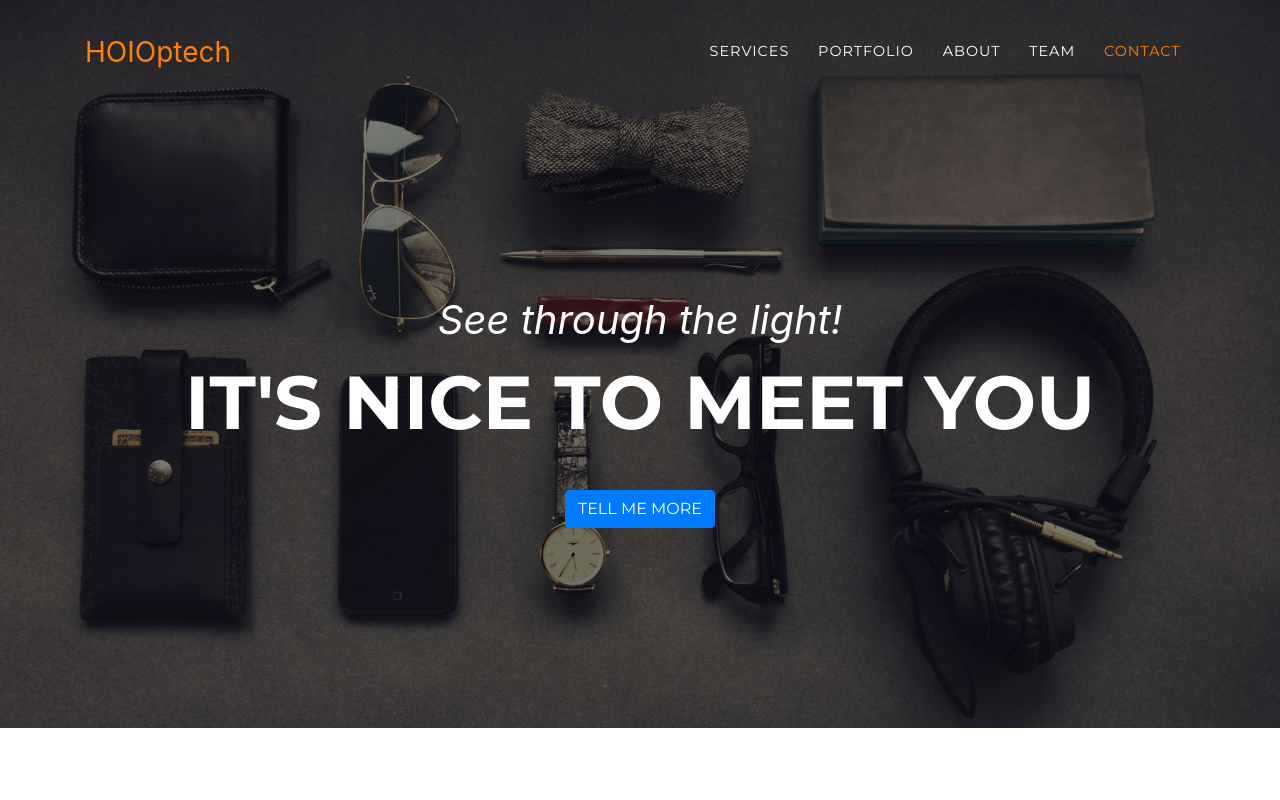
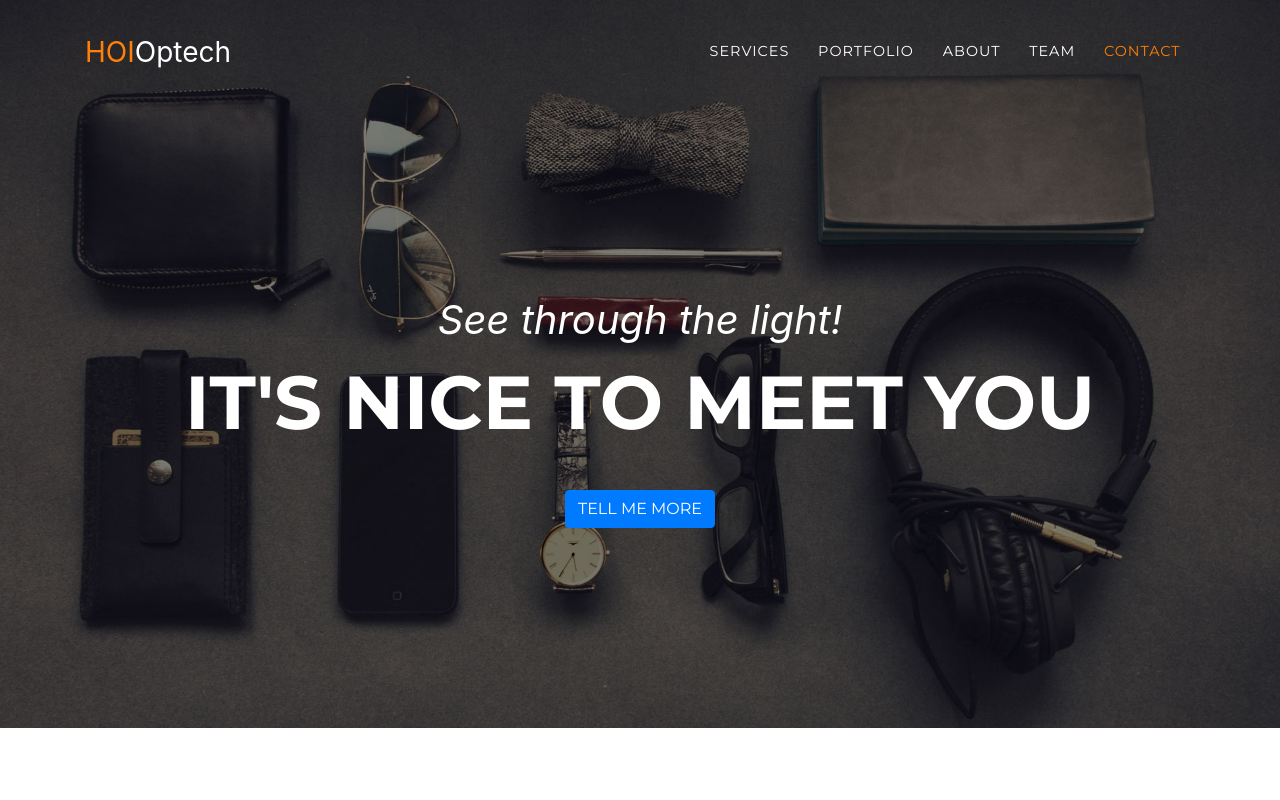
Before and after one commit to HoiOptech/hoioptech.github.io, a website with bundled scripts: page index.html in a window 1280 px wide. Shown: the top 800 px of the page. Built offline with nearby package versions, Linux system fonts and the light colour scheme; a web font is replaced by a local one.

Commit message:
change color scheme

```diff
--- a/index.html
+++ b/index.html
@@ -30,7 +30,7 @@
   <!-- Navigation -->
   <nav class="navbar navbar-expand-lg navbar-dark fixed-top" id="mainNav">
     <div class="container">
-      <a class="navbar-brand js-scroll-trigger" href="#page-top">HOIOptech</a>
+      <a class="navbar-brand js-scroll-trigger" href="#page-top">HOI<font color="white">Optech</font></a>
       <button class="navbar-toggler navbar-toggler-right" type="button" data-toggle="collapse" data-target="#navbarResponsive" aria-controls="navbarResponsive" aria-expanded="false" aria-label="Toggle navigation">
         Menu
         <i class="fas fa-bars"></i>
```
